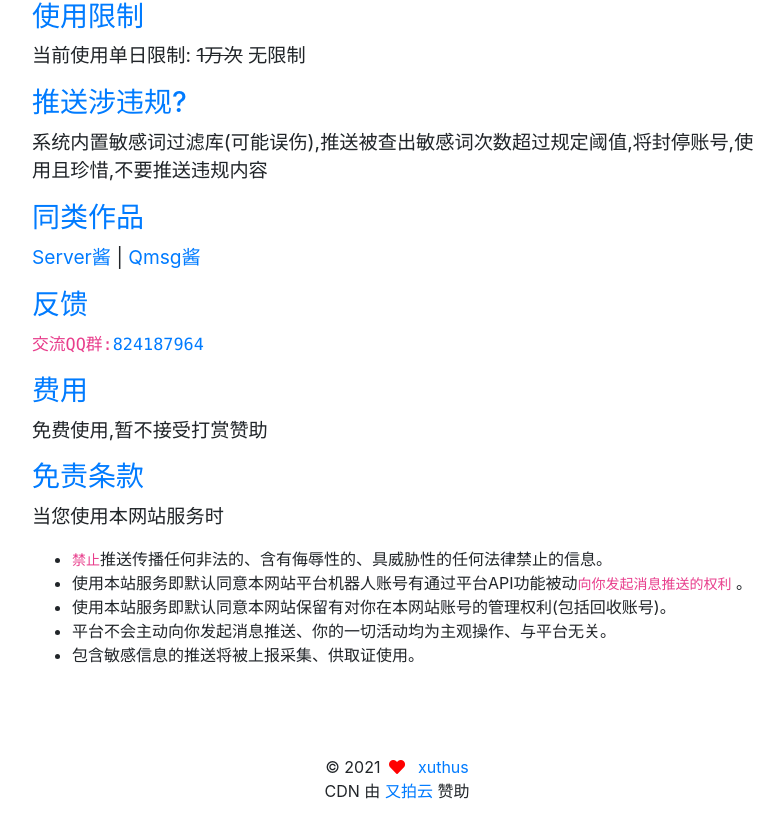
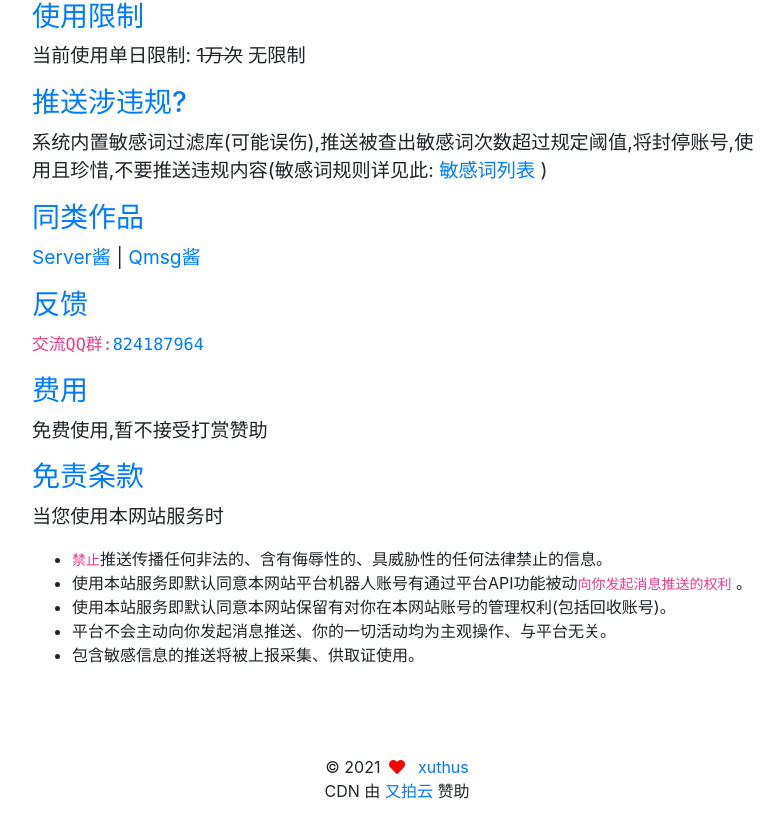
Before and after one commit to CoolPush/WebClient, a Vue app: page /docs in a window 1280 px wide. Shown: the part 5157-5984 px from the top of the page, without its empty margins (243-1027 px from the left). Built offline with nearby package versions, Linux system fonts and the light colour scheme; what vue-sweetalert2 would draw is missing.

Commit message:
Update Docs.vue

```diff
--- a/src/views/Docs.vue
+++ b/src/views/Docs.vue
@@ -195,7 +195,7 @@ _,_ = client.Do(req)
                     <p>当前使用单日限制: <del>1万次</del> 无限制</p>
 
                     <h3 class="text-primary">推送涉违规?</h3>
-                    <p>系统内置敏感词过滤库(可能误伤),推送被查出敏感词次数超过规定阈值,将封停账号,使用且珍惜,不要推送违规内容</p>
+                    <p>系统内置敏感词过滤库(可能误伤),推送被查出敏感词次数超过规定阈值,将封停账号,使用且珍惜,不要推送违规内容(敏感词规则详见此: <a href="https://github.com/CoolPush/Server/blob/coolpush/dict.txt">敏感词列表</a> )</p>
 
                     <h3 class="text-primary">同类作品</h3>
                     <p><a href="https://sc.ftqq.com/" target="_blank">Server酱</a> | <a href="https://qmsg.zendee.cn/"
```
